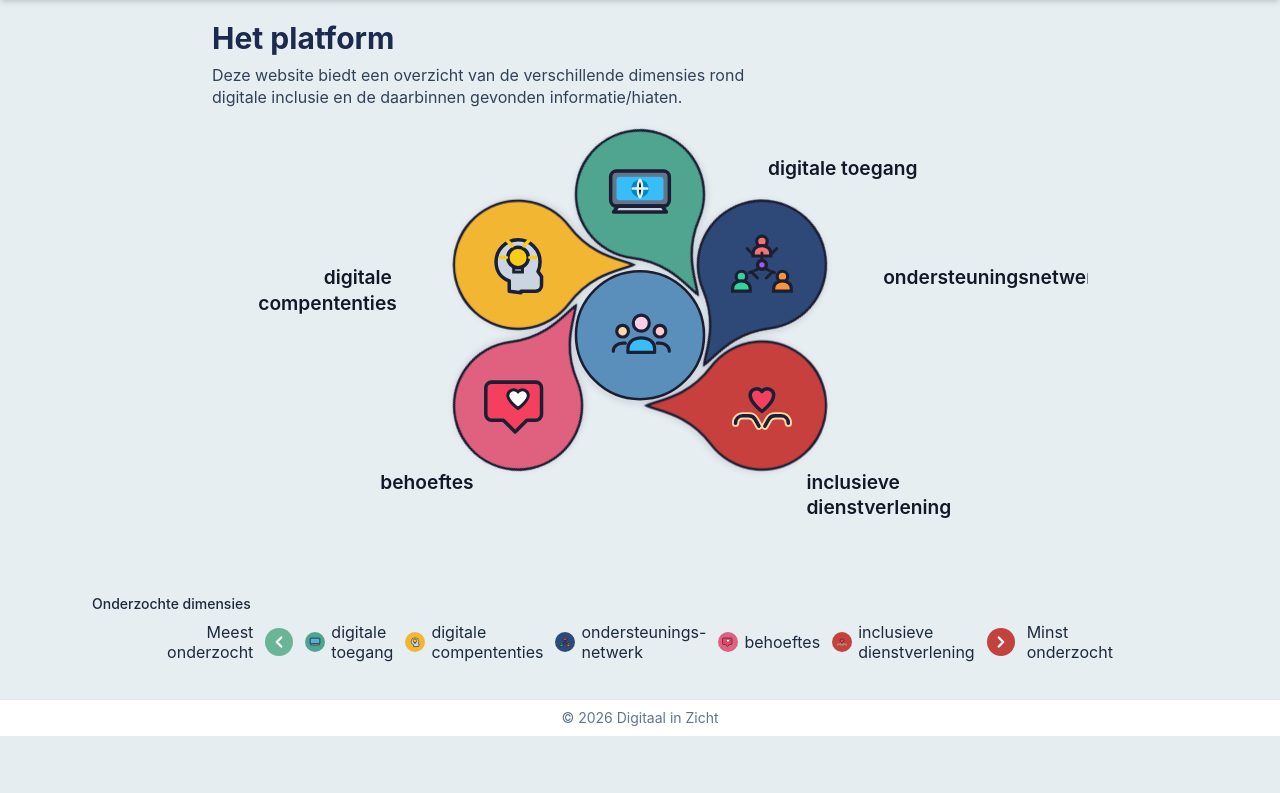
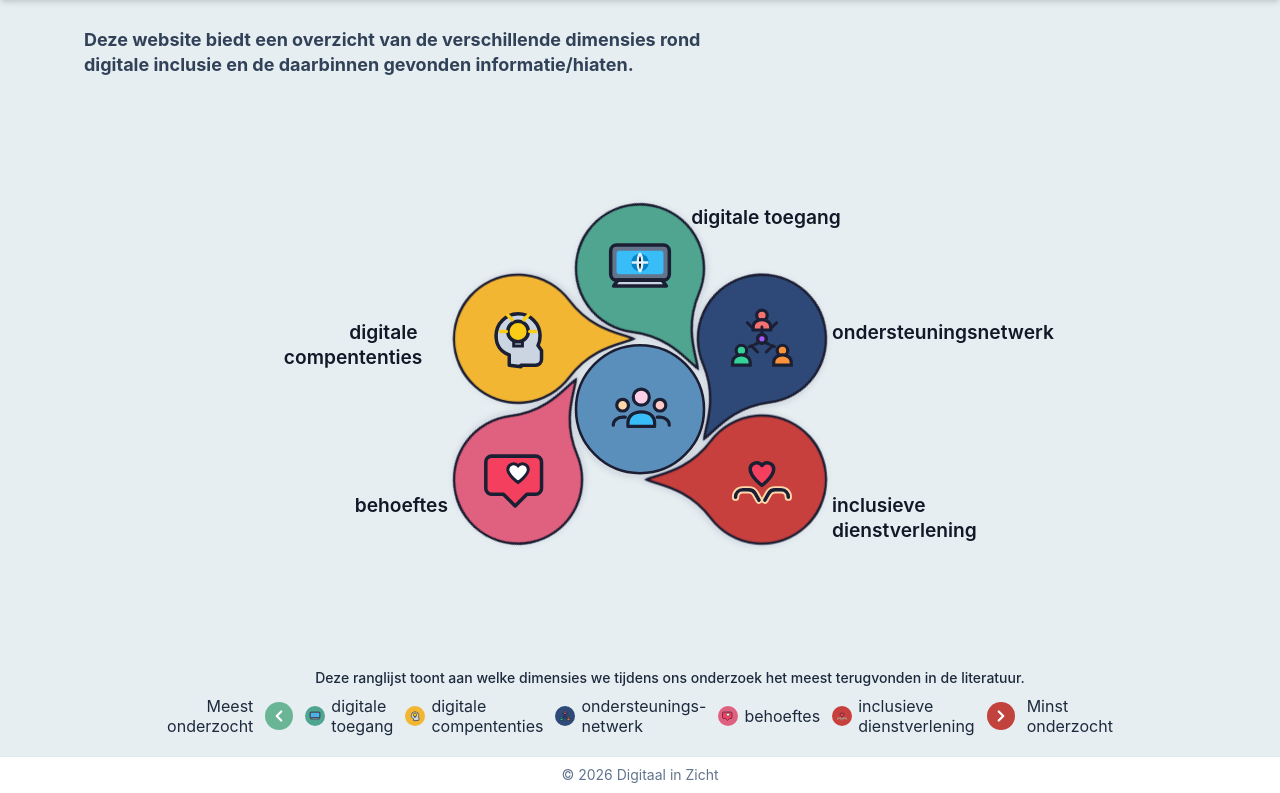
Before and after one commit to ReneRuts/digitaal-in-zicht, a Laravel app: page / in a window 1280 px wide. Shown: the part 64-857 px from the top of the page. Before the commit the page ends 800 px from the top, so only its background shows below. Run offline with Laravel 12, Linux system fonts and the light colour scheme; data comes from the database, SQL or seed files in the repository; style sheets or scripts are compiled from the project's sources.

Commit message:
homepage changes and fix bulletpoint on digitale-toegang page

```diff
--- a/resources/views/pages/background.blade.php
+++ b/resources/views/pages/background.blade.php
@@ -113,11 +113,12 @@
                 aan te passen is op basis van nieuwe data en nieuw onderzoek.
             </p>
             <div class="mt-6 flex flex-col items-center gap-4">
-                <a href="{{ route('matrix') }}"
+                <a href="https://docs.google.com/spreadsheets/d/e/2PACX-1vQlcAPfJhE4J8kRwdX6EMOESFLfAJ6OFtYkF6QV3-TkUrg0F3QVsj9BW6AVmMgPjPHcd0tQk5ukL25l/pubhtml?widget=true&amp;headers=false"
+                    target="_blank" rel="noopener noreferrer"
                     class="inline-flex items-center justify-center bg-[#5B7B88] text-white font-semibold px-8 py-3 rounded-full hover:bg-[#4A6772] transition-colors">
                     Bekijk de Matrix
                 </a>
-                <a href="https://docs.google.com/spreadsheets/d/e/2PACX-1vSlZJmlP-M3x26kCTrb_3KotwqhqDlgczA8sk9uY3SO5XNFD2BVZ6POLjpVs2KjgA/pub?output=xlsx"
+                <a href="https://docs.google.com/spreadsheets/d/e/2PACX-1vQlcAPfJhE4J8kRwdX6EMOESFLfAJ6OFtYkF6QV3-TkUrg0F3QVsj9BW6AVmMgPjPHcd0tQk5ukL25l/pub?output=xlsx"
                     class="inline-flex items-center gap-2 font-semibold text-slate-800 hover:underline">
                     <x-icon name="download" class="w-5 h-5" /> Download het volledige excel document
                 </a>
--- a/resources/views/pages/home.blade.php
+++ b/resources/views/pages/home.blade.php
@@ -92,36 +92,36 @@
             'digitale-toegang' => [
                 'angle' => 0,
                 'label' => 'digitale toegang',
-                'labelX' => 450,
-                'labelY' => 40,
+                'labelX' => 390,
+                'labelY' => 20,
                 'anchor' => 'start',
             ],
             'ondersteuningsnetwerk' => [
                 'angle' => 60,
                 'label' => 'ondersteuningsnetwerk',
-                'labelX' => 540,
-                'labelY' => 125,
+                'labelX' => 500,
+                'labelY' => 110,
                 'anchor' => 'start',
             ],
             'inclusieve-dienstverlening' => [
                 'angle' => 120,
-                'label' => 'inclusieve<tspan x="480" dy="20">dienstverlening</tspan>',
-                'labelX' => 480,
-                'labelY' => 285,
+                'label' => 'inclusieve<tspan x="500" dy="20">dienstverlening</tspan>',
+                'labelX' => 500,
+                'labelY' => 245,
                 'anchor' => 'start',
             ],
             'behoeftes' => [
                 'angle' => 240,
                 'label' => 'behoeftes',
-                'labelX' => 220,
-                'labelY' => 285,
+                'labelX' => 200,
+                'labelY' => 245,
                 'anchor' => 'end',
             ],
             'digitale-competenties' => [
                 'angle' => 300,
-                'label' => 'digitale <tspan x="160" dy="20">compententies</tspan>',
-                'labelX' => 160,
-                'labelY' => 125,
+                'label' => 'digitale <tspan x="180" dy="20">compententies</tspan>',
+                'labelX' => 180,
+                'labelY' => 110,
                 'anchor' => 'end',
             ],
         ];
@@ -135,17 +135,14 @@
         ];
     @endphp
 
-    <section class="mx-auto w-full max-w-4xl px-5">
-        <h1 class="text-3xl font-bold text-[#1b2a4e]">
-            Het platform
-        </h1>
-        <p class="mt-2 max-w-xl text-md leading-snug text-slate-700">
+    <section class="mx-auto w-full max-w-6xl px-5">
+        <h1 class="mt-2 max-w-2xl text-lg font-bold leading-snug text-slate-700">
             Deze website biedt een overzicht van de verschillende dimensies rond digitale inclusie
             en de daarbinnen gevonden informatie/hiaten.
-        </p>
+        </h1>
     </section>
 
-    <section class="mx-auto mt-4 w-full max-w-5xl px-3" aria-label="De vijf dimensies van digitale inclusie">
+    <section class="mx-auto mt-30 w-full max-w-5xl px-3" aria-label="De vijf dimensies van digitale inclusie">
         <div class="mx-auto w-full max-w-4xl">
 
             <svg viewBox="0 0 700 330" class="block h-auto w-full" xmlns="http://www.w3.org/2000/svg" role="img">
@@ -199,8 +196,8 @@
     </section>
 
     <section class="mx-auto mt-12 w-full max-w-7xl px-4">
-        <h2 class="mb-2 md:pl-15 text-sm font-medium text-slate-800">
-            Onderzochte dimensies
+        <h2 class="mb-2 md:pl-15 flex items-center justify-center text-sm font-medium text-slate-800">
+            Deze ranglijst toont aan welke dimensies we tijdens ons onderzoek het meest terugvonden in de literatuur.
         </h2>
 
         <div class="flex flex-wrap items-center justify-center gap-x-3 gap-y-2 text-11 leading-tight text-slate-800">
--- a/resources/views/themas/digitale-toegang.blade.php
+++ b/resources/views/themas/digitale-toegang.blade.php
@@ -193,7 +193,6 @@
             <article class="bg-white rounded-xl p-6 shadow-sm flex flex-col border-t-4" style="border-color: #4fa58f">
                 <h3 class="text-lg font-bold">Minimumstandaarden</h3>
                 <ul class="mt-4 space-y-2 list-disc pl-5 flex-1">
-                    <li></li>
                     <li>Elk huishouden beschikt over voldoende en geschikte digitale toestellen, zodat alle
                         gezinsleden de essentiële digitale taken kunnen uitvoeren. Daarbij wordt rekening
                         gehouden met de gezinssamenstelling, de leeftijd van de gezinsleden, doel en
```
